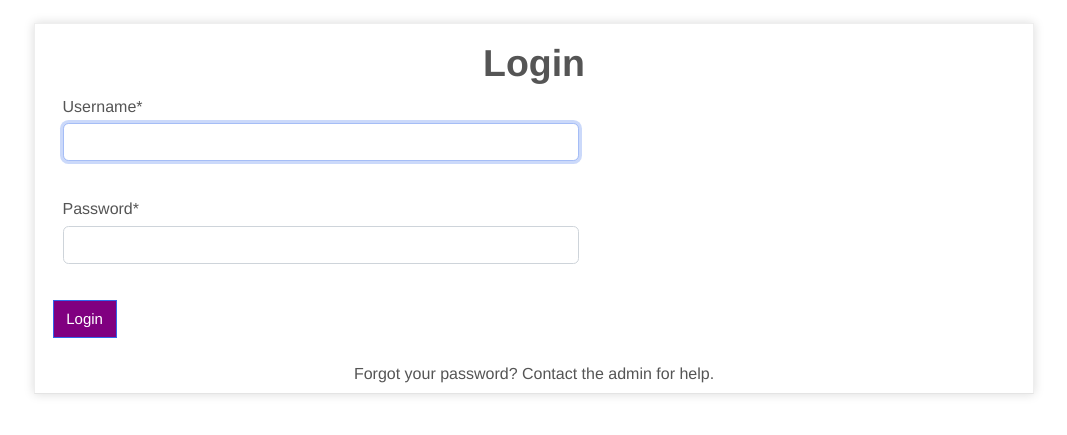
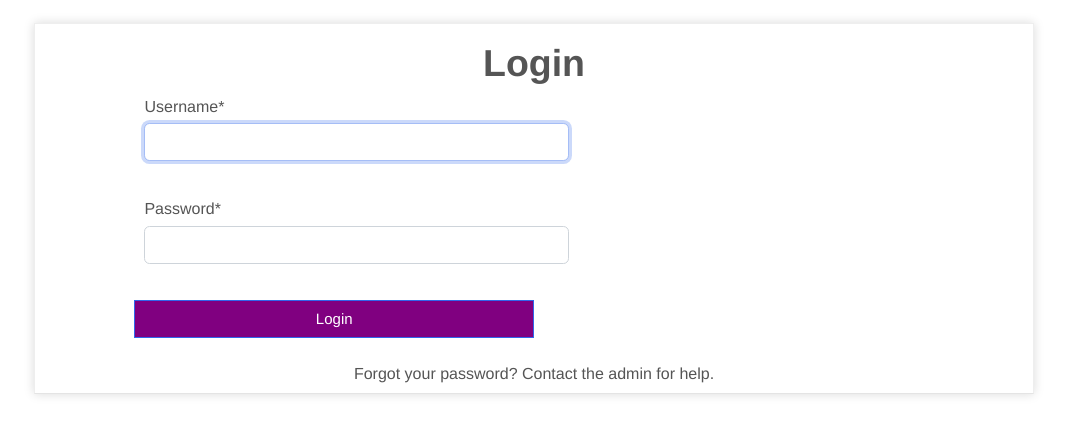
Before and after one commit to kenwekesa/virgin-invoicing-app, a Django app: page /userlogin/ in a window 1280 px wide. Shown: the top 435 px of the page, without its empty margins (106-1173 px from the left). Run offline with Django 3.2, Linux system fonts and the light colour scheme; some libraries are stand-ins or nearby versions; some web fonts are replaced.

Commit message:
login page

```diff
--- a/templates/forms/loginpage.html
+++ b/templates/forms/loginpage.html
@@ -29,7 +29,7 @@
   <h1>Login</h1>
   </div>
   <div class="row justify-content-center">
-  <form method="POST" class="col-12">
+  <form method="POST" class="col-10">
 
     {% csrf_token %}
 
@@ -40,7 +40,7 @@
         <div class="form-group col-9">{{ login_form.password|as_crispy_field }}</div>
        </div>
 
-    <button class="btn btn-primary shadow-none" type="submit"  style="outline: none;border-radius:0; background-color:purple">Login</button>
+    <button class="btn btn-primary shadow-none col-6" type="submit"  style="outline: none !important;border-radius:0; background-color:purple">Login</button>
   </form>
   </div>
   <br />
```
